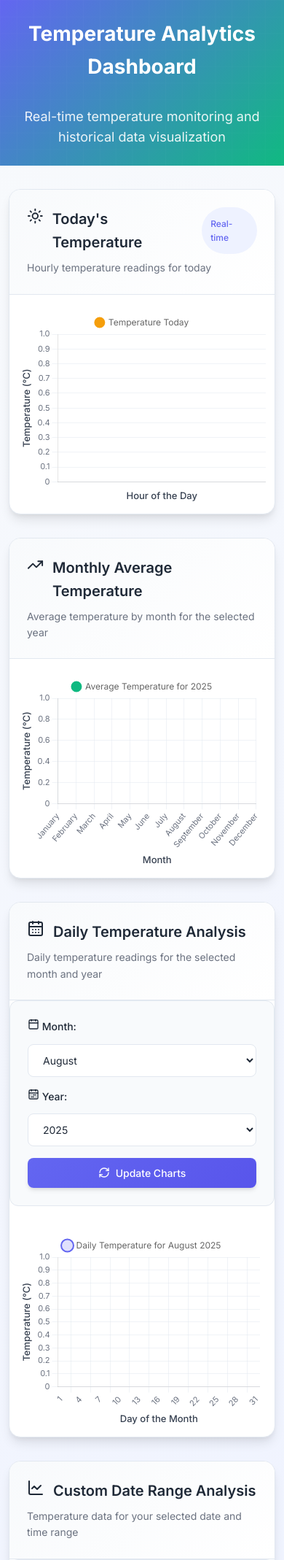
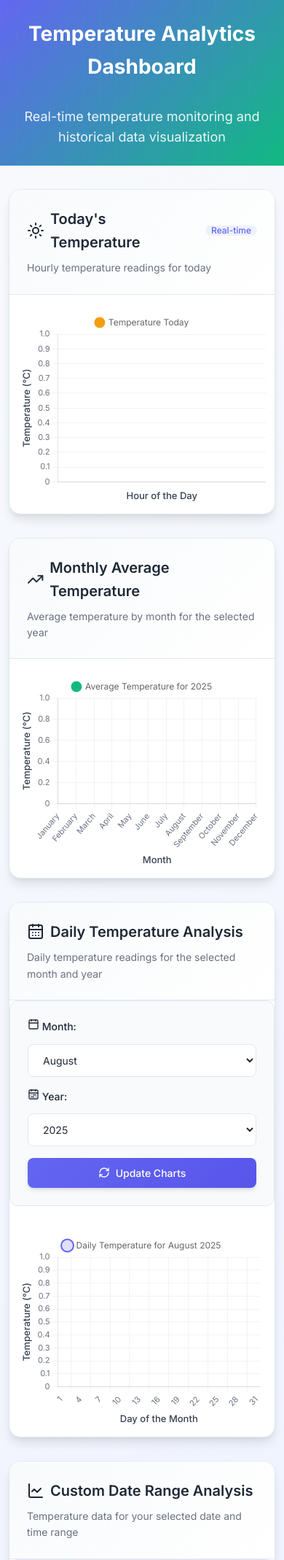
Before and after one commit to 0ri0nRo/SmartHouse, a Flask app: page /temp in a window 390 px wide. Shown: the top 2138 px of the page at 73% size. Run offline with Flask 3, Linux system fonts and the light colour scheme; data that the repository does not hold is empty; some libraries are stand-ins or nearby versions.

Commit message:
Fix badge alignment and sizing in Today's Temperature and Humidity headers
- Aligned the Real-time badges vertically with the corresponding header texts using flexbox
- Adjusted badge height and line-height for a slimmer, well-centered look
- Preserved original badge background color for consistent styling
- Ensured responsiveness and readability across devices

```diff
--- a/src/templates/temperature.html
+++ b/src/templates/temperature.html
@@ -344,6 +344,25 @@
             0% { transform: rotate(0deg); }
             100% { transform: rotate(360deg); }
         }
+
+        .chart-title {
+            display: flex;
+            align-items: center;  /* allinea verticalmente tutti gli elementi sulla stessa linea */
+            gap: 8px;             /* spazio tra icona, testo e badge */
+            }
+
+            .chart-title .badge {
+            display: inline-flex;
+            align-items: center;
+            justify-content: center;
+            padding: 0 8px;
+            height: 1.2em;       /* puoi aggiustare qui l’altezza */
+            line-height: 1.2em;
+            border-radius: 9999px;
+            white-space: nowrap;
+            font-size: 0.75rem;
+            }
+
 
         .error-message {
             display: none;
```
Also changed, not shown: src/templates/umid.html (+18 -0 lines).
